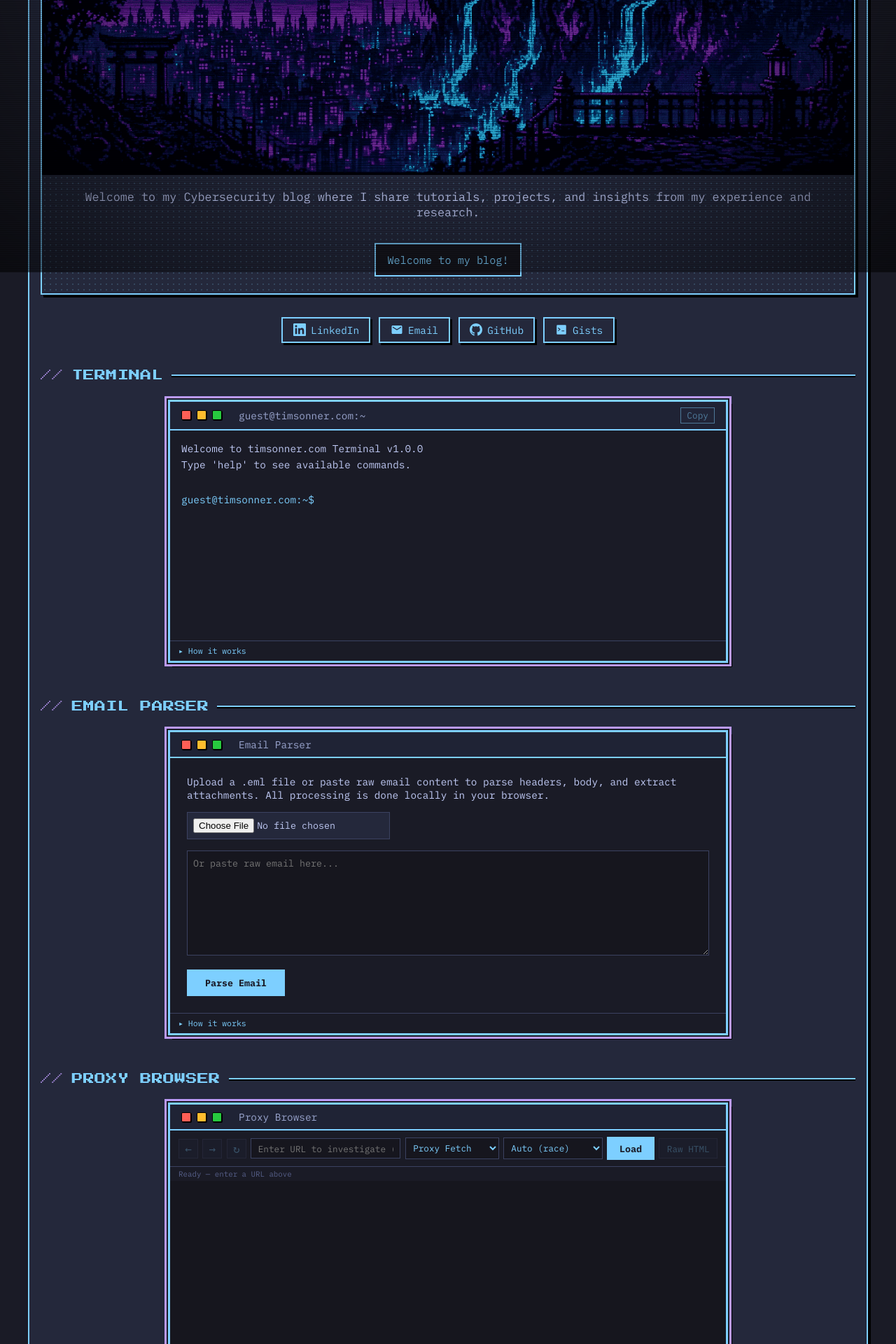
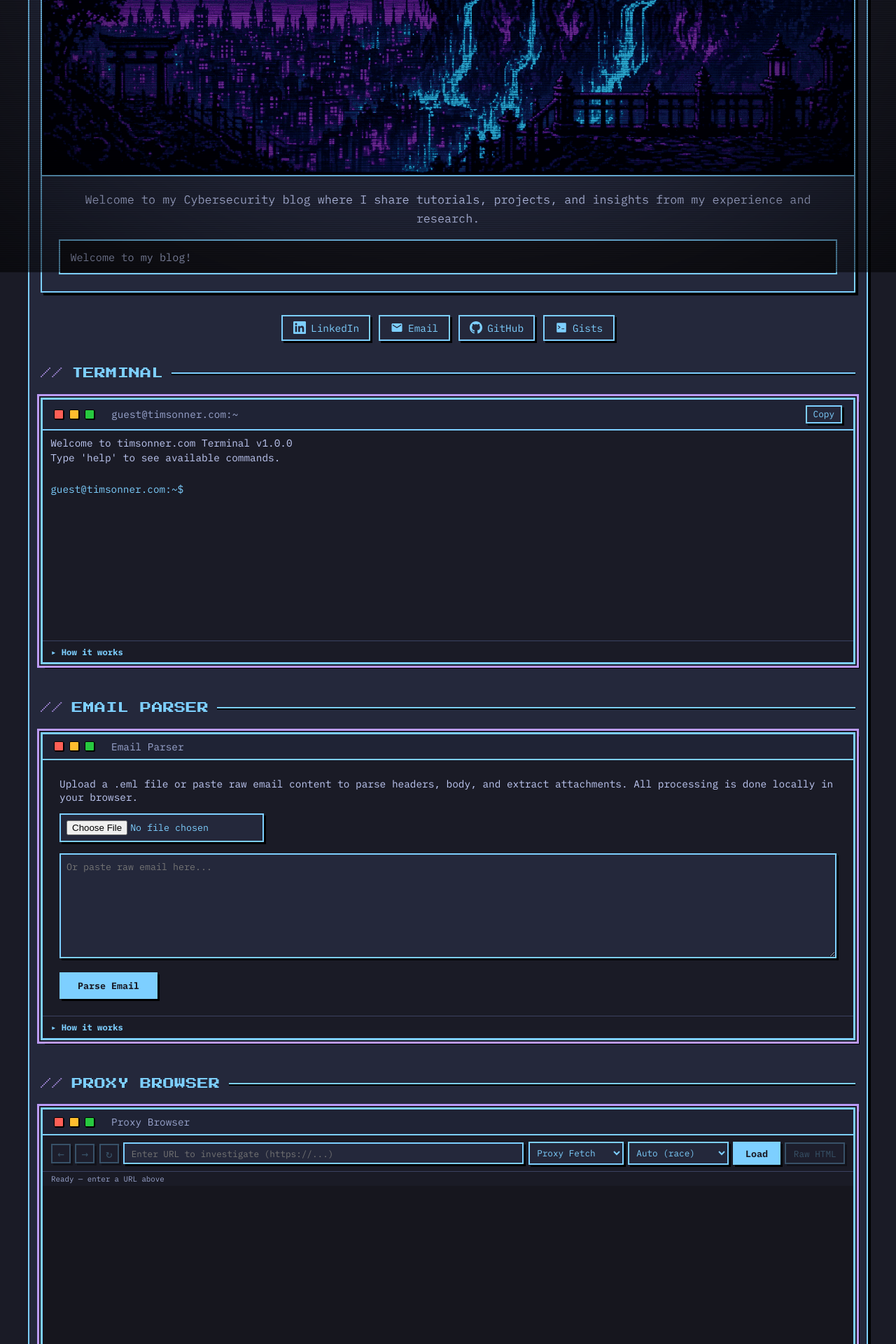
Before and after one commit to timsonner/timsonner.github.io, a Jekyll site: the page built from index.html, in a window 1280 px wide. Shown: the part 511-2431 px from the top of the page at 70% size. Built offline with Jekyll 4.4.1, drawn with Linux system fonts in a browser that asks for light colours.

Commit message:
Polish Tokyo Night hero readability and shared pixel controls (#6)
Put the welcome line and visitor strip on an opaque panel, and use one cyan pixel-control recipe for nav, contact, tool, and Python chrome.

Co-authored-by: Cursor Agent <cursoragent@cursor.com>
Co-authored-by: Tim Sonner <timsonner@users.noreply.github.com>

```diff
--- a/_includes/terminal.html
+++ b/_includes/terminal.html
@@ -5,7 +5,7 @@
       <span class="terminal-button yellow" id="terminal-btn-yellow" style="cursor: pointer;" title="Minimize"></span>
       <span class="terminal-button green" id="terminal-btn-green" style="cursor: pointer;" title="Maximize"></span>
       <span class="terminal-title">guest@timsonner.com:~</span>
-      <button id="copy-terminal-btn" class="copy-code-button" style="position: static; margin-left: auto; padding: 2px 8px;">Copy</button>
+      <button id="copy-terminal-btn" class="copy-code-button" type="button">Copy</button>
     </div>
     <div class="terminal-window" id="terminal-window">
       <div class="terminal-body">
--- a/_sass/code-blocks.scss
+++ b/_sass/code-blocks.scss
@@ -135,20 +135,12 @@ pre code {
   position: absolute;
   top: 0.5rem;
   right: 0.5rem;
-  background: $color-bg-container;
-  color: $color-primary;
-  border: 1px solid $color-primary;
-  border-radius: 0;
   cursor: pointer;
   font-size: 0.8rem;
   padding: 0.2rem 0.5rem;
-  opacity: 0.5;
-  transition: opacity 0.2s;
-  font-family: inherit;
+  @include pixel-control;
 }
 
 .copy-code-button:hover {
-  opacity: 1;
-  background: $color-primary;
-  color: $color-ink;
+  @include pixel-control-hover;
 }
--- a/_sass/terminal.scss
+++ b/_sass/terminal.scss
@@ -1,6 +1,7 @@
 /* Terminal Emulator Styles */
 .terminal-section, .tool-section {
-  max-width: 800px;
+  max-width: none;
+  width: 100%;
   margin: 0 auto 3rem auto;
   font-family: $font-family-mono;
   transition: max-width 0.25s ease;
@@ -64,6 +65,17 @@
   margin-left: 1rem;
   color: $color-text-dim;
   font-size: 0.9rem;
+  min-width: 0;
+  overflow: hidden;
+  text-overflow: ellipsis;
+  white-space: nowrap;
+}
+
+.terminal-header .copy-code-button {
+  position: static;
+  margin-left: auto;
+  padding: 0.15rem 0.55rem;
+  flex-shrink: 0;
 }
 
 .terminal-window {
@@ -91,18 +103,19 @@
   flex: 1 1 auto;
   height: 300px;
   min-height: 300px;
-  padding: 1rem;
+  padding: 0.55rem 0.7rem;
   overflow-y: auto;
   box-sizing: border-box;
   transition: height 0.25s ease;
 }
 
 .terminal-output {
-  margin-bottom: 0.5rem;
+  margin-bottom: 0.3rem;
 }
 
 .terminal-line {
-  margin-bottom: 0.25rem;
+  margin-bottom: 0.08rem;
+  line-height: 1.35;
   word-wrap: break-word;
 }
 
@@ -146,16 +159,16 @@
 
 .proxy-browser .xf-nav-btn,
 .proxy-browser .xf-select,
-.proxy-browser .xf-cancel,
-.proxy-browser .xf-retry,
-.proxy-browser .xf-view-toggle {
-  background: $color-bg-header;
-  color: $color-primary;
-  border: 1px solid $color-border;
-  border-radius: 0;
+.proxy-browser .xf-view-toggle,
+.proxy-browser .xf-urlbar {
   cursor: pointer;
   font-family: inherit;
   font-size: 0.88em;
+  @include pixel-control;
+}
+
+.proxy-browser .xf-urlbar {
+  cursor: text;
 }
 
 .proxy-browser .xf-nav-btn {
@@ -176,44 +189,40 @@
 
 .proxy-browser .xf-nav-btn:not(:disabled):hover,
 .proxy-browser .xf-view-toggle:not(:disabled):hover,
-.proxy-browser .xf-select:hover {
-  background: $color-primary;
-  color: $color-ink;
-  border-color: $color-primary;
+.proxy-browser .xf-select:hover,
+.proxy-browser .xf-urlbar:hover,
+.proxy-browser .xf-urlbar:focus {
+  outline: none;
+  @include pixel-control-hover;
 }
 
 .proxy-browser .xf-urlbar {
-  flex: 1;
-  min-width: 160px;
-  background: $color-bg-code;
-  color: $color-primary;
-  border: 1px solid $color-border;
+  flex: 1 1 180px;
+  min-width: 0;
   padding: 0.35rem 0.6rem;
-  border-radius: 0;
   font-family: $font-family-mono;
-  font-size: 0.88em;
+}
+
+.proxy-browser .xf-urlbar:hover,
+.proxy-browser .xf-urlbar:focus {
+  caret-color: $color-ink;
 }
 
 .proxy-browser .xf-select {
-  background: $color-bg-code;
   padding: 0.35rem 0.4rem;
+  max-width: 100%;
 }
 
 .proxy-browser .xf-go {
-  background: $color-primary;
-  color: $color-ink;
-  border: 2px solid $color-primary;
   padding: 0.35rem 1rem;
-  border-radius: 0;
   font-weight: bold;
   cursor: pointer;
-  font-family: inherit;
   white-space: nowrap;
+  @include pixel-control(true);
 }
 
 .proxy-browser .xf-go:hover:not(:disabled) {
-  background: transparent;
-  color: $color-primary;
+  @include pixel-control-hover(true);
 }
 
 .proxy-browser .xf-go:disabled {
@@ -228,24 +237,36 @@
   white-space: nowrap;
 }
 
+.proxy-browser .xf-cancel,
+.proxy-browser .xf-retry {
+  border-radius: $radius-pixel;
+  box-shadow: 3px 3px 0 $color-black;
+  font-family: inherit;
+  cursor: pointer;
+}
+
 .proxy-browser .xf-cancel {
-  border-color: $color-accent-red;
+  border: 2px solid $color-accent-red;
   color: $color-accent-red;
+  background: transparent;
 }
 
 .proxy-browser .xf-cancel:hover {
   background: $color-accent-red;
   color: $color-ink;
+  box-shadow: 3px 3px 0 $color-accent-magenta;
 }
 
 .proxy-browser .xf-retry {
-  border-color: $color-success;
+  border: 2px solid $color-success;
   color: $color-success;
+  background: transparent;
 }
 
 .proxy-browser .xf-retry:hover {
   background: $color-success;
   color: $color-ink;
+  box-shadow: 3px 3px 0 $color-accent-magenta;
 }
 
 .proxy-browser .xf-view-toggle:disabled {
@@ -257,7 +278,7 @@
   padding: 0.15rem 0.75rem;
   font-size: 0.75em;
   font-family: $font-family-mono;
-  color: $color-text-muted;
+  color: $color-text-dim;
   border-bottom: 1px solid $color-border-dark;
   min-height: 1.3rem;
   white-space: nowrap;
@@ -275,7 +296,7 @@
 }
 
 .proxy-browser .xf-placeholder {
-  color: $color-text-muted;
+  color: $color-text-dim;
   font-family: $font-family-mono;
   text-align: center;
   padding: 2rem;
@@ -338,8 +359,9 @@
 .tool-help summary {
   color: $color-primary;
   cursor: pointer;
-  padding: 0.4rem 0.75rem;
-  font-size: 0.8em;
+  padding: 0.45rem 0.75rem;
+  font-size: 0.85em;
+  font-weight: 700;
   font-family: $font-family-mono;
   user-select: none;
   list-style: none;
@@ -361,9 +383,9 @@
 .tool-help-body {
   padding: 0.75rem;
   color: $color-text-dim;
-  font-size: 0.85em;
+  font-size: 0.9em;
   border-top: 1px solid $color-border;
-  line-height: 1.55;
+  line-height: 1.6;
 }
 
 .tool-help-body p {
@@ -411,41 +433,43 @@
 
 .ep-file {
   color: $color-text-main;
-  background: $color-bg-container;
   padding: 0.5rem;
-  border: 1px solid $color-border;
-  border-radius: 0;
   font-family: $font-family-mono;
+  max-width: 100%;
+  @include pixel-control;
 }
 
 .ep-raw {
   width: 100%;
   height: 150px;
-  background: $color-bg-code;
-  color: $color-primary;
-  border: 1px solid $color-border;
   padding: 0.5rem;
   font-family: $font-family-mono;
-  border-radius: 0;
   resize: vertical;
   box-sizing: border-box;
+  color: $color-text-main;
+  @include pixel-control;
+}
+
+.ep-raw:hover,
+.ep-raw:focus,
+.ep-file:hover,
+.ep-file:focus {
+  outline: none;
+  box-shadow: 3px 3px 0 $color-accent-magenta;
+  background: $color-bg-container;
+  color: $color-text-main;
 }
 
 .ep-parse {
   margin-top: 1rem;
-  background: $color-primary;
-  color: $color-ink;
-  border: 2px solid $color-primary;
   padding: 0.5rem 1.5rem;
   cursor: pointer;
   font-weight: bold;
-  border-radius: 0;
-  font-family: inherit;
+  @include pixel-control(true);
 }
 
 .ep-parse:hover {
-  background: transparent;
-  color: $color-primary;
+  @include pixel-control-hover(true);
 }
 
 .ep-results {
@@ -558,19 +582,14 @@
 }
 
 .ep-ghost-btn {
-  background: $color-bg-container;
-  color: $color-primary;
-  border: 1px solid $color-primary;
   padding: 4px 14px;
-  border-radius: 0;
   cursor: pointer;
-  font-family: inherit;
   font-size: 0.85em;
+  @include pixel-control;
 }
 
 .ep-ghost-btn:hover {
-  background: $color-primary;
-  color: $color-ink;
+  @include pixel-control-hover;
 }
 
 .ep-frame {
@@ -594,22 +613,19 @@
 }
 
 .ep-att-btn {
-  background: $color-bg-container;
-  color: $color-text-main;
-  border: 1px solid $color-border;
   padding: 8px 14px;
-  border-radius: 0;
   cursor: pointer;
   font-family: $font-family-mono;
   font-size: 0.85em;
   display: flex;
   align-items: center;
   gap: 6px;
+  max-width: 100%;
+  @include pixel-control;
 }
 
 .ep-att-btn:hover {
-  border-color: $color-primary;
-  color: $color-primary;
+  @include pixel-control-hover;
 }
 
 .ep-att-icon {
@@ -632,6 +648,16 @@
   user-select: none;
 }
 
+@media (max-width: 768px) {
+  .proxy-browser .xf-chrome {
+    gap: 0.45rem;
+  }
+
+  .proxy-browser .xf-urlbar {
+    flex: 1 1 100%;
+  }
+}
+
 @media (max-width: 600px) {
   .proxy-browser .xf-iframe,
   .proxy-browser .xf-raw {
--- a/_sass/variables.scss
+++ b/_sass/variables.scss
@@ -54,6 +54,33 @@ $font-family-mono: 'IBM Plex Mono', 'Fira Mono', 'Consolas', 'Menlo', 'Monaco',
   --color-text-dim: #{$color-text-dim};
   --color-border: #{$color-border};
   --color-ink: #{$color-ink};
+  --color-bg-header: #{$color-bg-header};
   --font-mono: #{$font-family-mono};
   --radius-pixel: #{$radius-pixel};
 }
+
+// Shared pixel control. Outline by default; filled for primary actions.
+@mixin pixel-control($filled: false) {
+  border: 2px solid $color-primary;
+  border-radius: $radius-pixel;
+  box-shadow: 3px 3px 0 $color-black;
+  font-family: inherit;
+  @if $filled {
+    background: $color-primary;
+    color: $color-ink;
+  } @else {
+    background: $color-bg-container;
+    color: $color-primary;
+  }
+}
+
+@mixin pixel-control-hover($filled: false) {
+  box-shadow: 3px 3px 0 $color-accent-magenta;
+  @if $filled {
+    background: transparent;
+    color: $color-primary;
+  } @else {
+    background: $color-primary;
+    color: $color-ink;
+  }
+}
--- a/assets/js/visitor.js
+++ b/assets/js/visitor.js
@@ -10,13 +10,23 @@ async function fetchVisitorInfo() {
       const location = `${data.city}, ${data.region}`;
       const userAgent = navigator.userAgent;
 
+      const esc = (value) => String(value)
+        .replace(/&/g, '&amp;')
+        .replace(/</g, '&lt;')
+        .replace(/>/g, '&gt;')
+        .replace(/"/g, '&quot;');
+
       greetingElement.innerHTML = `
-        <span class="info-item"><span class="visitor-label">Visitor:</span> ${data.ip}</span>
-        <span class="info-separator">|</span>
-        <span class="info-item"><span class="visitor-label">Location:</span> ${location}</span>
-        <span class="info-separator">|</span>
-        <span class="info-item"><span class="visitor-label">Data:</span> <a href="https://ipapi.co" target="_blank">ipapi.co</a></span>
-        <span class="info-item"><span class="visitor-label">UA:</span> ${userAgent}</span>
+        <span class="visitor-row visitor-row-meta">
+          <span class="info-item"><span class="visitor-label">Visitor:</span> ${esc(data.ip)}</span>
+          <span class="info-separator">|</span>
+          <span class="info-item"><span class="visitor-label">Location:</span> ${esc(location)}</span>
+          <span class="info-separator">|</span>
+          <span class="info-item"><span class="visitor-label">Data:</span> <a href="https://ipapi.co" target="_blank">ipapi.co</a></span>
+        </span>
+        <span class="visitor-row visitor-row-ua">
+          <span class="info-item visitor-ua" title="${esc(userAgent)}"><span class="visitor-label">UA:</span> ${esc(userAgent)}</span>
+        </span>
       `;
 
     } else {
--- a/assets/main.scss
+++ b/assets/main.scss
@@ -128,17 +128,14 @@ a:hover {
   display: flex;
   align-items: center;
   gap: 0.5rem;
-  color: $color-primary;
   text-decoration: none;
-  padding: 0.5rem;
-  border-radius: $radius-pixel;
-  border: 2px solid transparent;
+  padding: 0.5rem 0.7rem;
+  @include pixel-control;
 }
 
 .social-media-list a:hover {
-  color: $color-ink;
-  background-color: $color-primary;
-  border-color: $color-primary;
+  text-decoration: none;
+  @include pixel-control-hover;
 }
 
 .social-media-list .svg-icon {
@@ -260,9 +257,9 @@ a:hover {
 
 .hero-copy {
   padding: 1.25rem 1.5rem 1.5rem;
-  background-color: $color-bg-container;
-  background-image: radial-gradient(circle, rgba($color-primary, 0.18) 1px, transparent 1px);
-  background-size: 8px 8px;
+  background: $color-bg-container;
+  border-top: 2px solid $color-primary;
+  overflow: visible;
 }
 
 .site-title {
@@ -281,17 +278,28 @@ a:hover {
 }
 
 .site-description {
+  display: block;
+  width: 100%;
+  max-width: 100%;
+  height: auto;
+  max-height: none;
+  margin: 0;
+  padding: 0;
   font-size: 1.05rem;
-  padding-left: 0;
-  padding-right: 0;
+  line-height: 1.6;
   opacity: 1;
   color: $color-text-main;
-  font-family: inherit;
-  margin-top: 0;
+  font-family: $font-family-mono;
+  white-space: normal;
+  overflow: visible;
+  text-overflow: unset;
+  overflow-wrap: anywhere;
+  word-break: break-word;
 }
 
 .posts-section {
-  max-width: 800px;
+  max-width: none;
+  width: 100%;
   margin: 0 auto;
 }
 
@@ -349,21 +357,17 @@ a:hover {
 }
 
 .page-link {
-  color: $color-primary;
   text-decoration: none;
   font-weight: 500;
   font-family: $font-family-mono;
   padding: 0.45rem 0.75rem;
-  border-radius: $radius-pixel;
   background: transparent;
-  border: 2px solid $color-primary;
-  box-shadow: 3px 3px 0 $color-black;
+  @include pixel-control;
 }
 
 .page-link:hover {
-  color: $color-ink;
-  background-color: $color-primary;
-  box-shadow: 3px 3px 0 $color-accent-magenta;
+  text-decoration: none;
+  @include pixel-control-hover;
 }
 
 @import "code-blocks";
@@ -391,21 +395,15 @@ a:hover {
   align-items: center;
   gap: 0.45rem;
   padding: 0.45rem 0.9rem;
-  background: $color-bg-container;
-  border: 2px solid $color-primary;
-  border-radius: $radius-pixel;
-  color: $color-primary;
   text-decoration: none;
   font-weight: 500;
   font-size: 0.9rem;
-  box-shadow: 3px 3px 0 $color-black;
+  @include pixel-control;
 }
 
 .home-contact-link:hover {
-  color: $color-ink;
-  background: $color-primary;
   text-decoration: none;
-  box-shadow: 3px 3px 0 $color-accent-magenta;
+  @include pixel-control-hover;
 }
 
 .home-contact-icon {
@@ -427,52 +425,86 @@ a:hover {
   }
 }
 
-/* Hero section visitor info */
+/* Hero section visitor info — opaque panel, never raw text on the castle */
 #visitor-info, .visitor-info {
-  margin-top: 1rem;
-  margin-bottom: 0;
-  margin-left: 0;
-  margin-right: 0;
-  padding: 0.75rem 1rem;
+  margin: 1rem 0 0;
+  padding: 0.75rem 0.9rem;
   background: $color-bg-code;
   border-radius: $radius-pixel;
   border: 2px solid $color-primary;
-  color: $color-primary;
+  color: $color-text-main;
   font-family: inherit;
-  display: inline-block;
+  display: block;
+  width: 100%;
   max-width: 100%;
   box-sizing: border-box;
+  text-align: left;
+  overflow: hidden;
 }
 
 #visitor-greeting {
   font-size: 0.95rem;
   font-weight: 500;
-  color: $color-primary;
+  line-height: 1.45;
+  color: $color-text-main;
   display: flex;
-  flex-wrap: wrap;
-  justify-content: center;
-  align-items: center;
-  gap: 0.5rem;
+  flex-direction: column;
+  align-items: stretch;
+  gap: 0.4rem;
+  min-width: 0;
   animation: fadeIn 0.8s ease-in;
   font-family: inherit;
 }
 
+.visitor-row {
+  display: flex;
+  flex-wrap: wrap;
+  align-items: baseline;
+  gap: 0.3rem 0.55rem;
+  min-width: 0;
+  max-width: 100%;
+}
+
 .info-item {
+  min-width: 0;
+  color: $color-text-main;
   white-space: normal;
+  overflow-wrap: anywhere;
   word-break: break-word;
 }
 
-.visitor-label {
-  color: $color-white;
+.info-separator {
+  color: $color-text-dim;
 }
 
-@media (max-width: 600px) {
-  #visitor-greeting {
+.visitor-label {
+  color: $color-primary;
+  font-weight: 700;
+}
+
+.visitor-row-ua {
+  max-width: 100%;
+}
+
+.visitor-ua {
+  display: block;
+  width: 100%;
+  max-width: 100%;
+  overflow: hidden;
+  text-overflow: ellipsis;
+  white-space: nowrap;
+  overflow-wrap: normal;
+  word-break: normal;
+}
+
+@media (max-width: 768px) {
+  .visitor-row-meta {
     flex-direction: column;
-    gap: 0.25rem;
+    align-items: flex-start;
+    gap: 0.2rem;
   }
 
-  .info-separator {
+  .visitor-row-meta .info-separator {
     display: none;
   }
 }
```
Also changed, not shown: python.html (+83 -72 lines).
